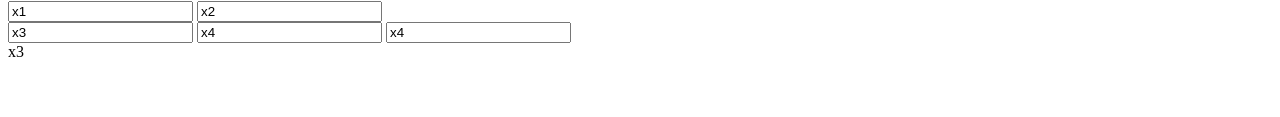
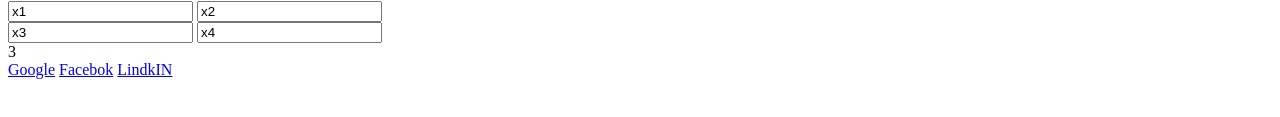
Before and after one commit to ahmedothmen/tpJs, a plain HTML site: page index.html in a window 1280 px wide. Shown: the part 173-290 px from the top of the page. Drawn offline with Linux system fonts and the light colour scheme.

Commit message:
second tuto formatio

```diff
--- a/index.html
+++ b/index.html
@@ -21,9 +21,12 @@
          <form>
                 <input type="text" name="x3" value="x3"/>
                 <input type="text" name="x4" value="x4"/>
-				 <input type="text" name="x4" value="x4"/>
-            </form>
-              <div id="test">hello</div>
+
+              </form>
+              <div id="test"></div>
+              <a href="#">Google</a>
+              <a href="#">Facebok</a>
+              <a href="#">LindkIN</a>
             <script type="text/javascript" src="test.js"> </script>
 
     </body>
--- a/test.js
+++ b/test.js
@@ -1,3 +1,14 @@
+/*
+document.title
+document.images
+document.forms
+document.body
+indexOf('') ta3delha chaine de caractere traja3 l index mte7a
+*/
+
 var mypdev=document.getElementById('test');
 var content=document.getElementById('content');
-mypdev.innerHTML=document.forms[1].x3.value;
+if (document.body.innerHTML.includes('ggg')){
+    console.log('mawjouda bouhmid');
+}
+ mypdev.innerHTML=document.links.length
```
Also changed, not shown: elementContent.html (added, +18 -0 lines), elementContent.js (added, +10 -0 lines).
